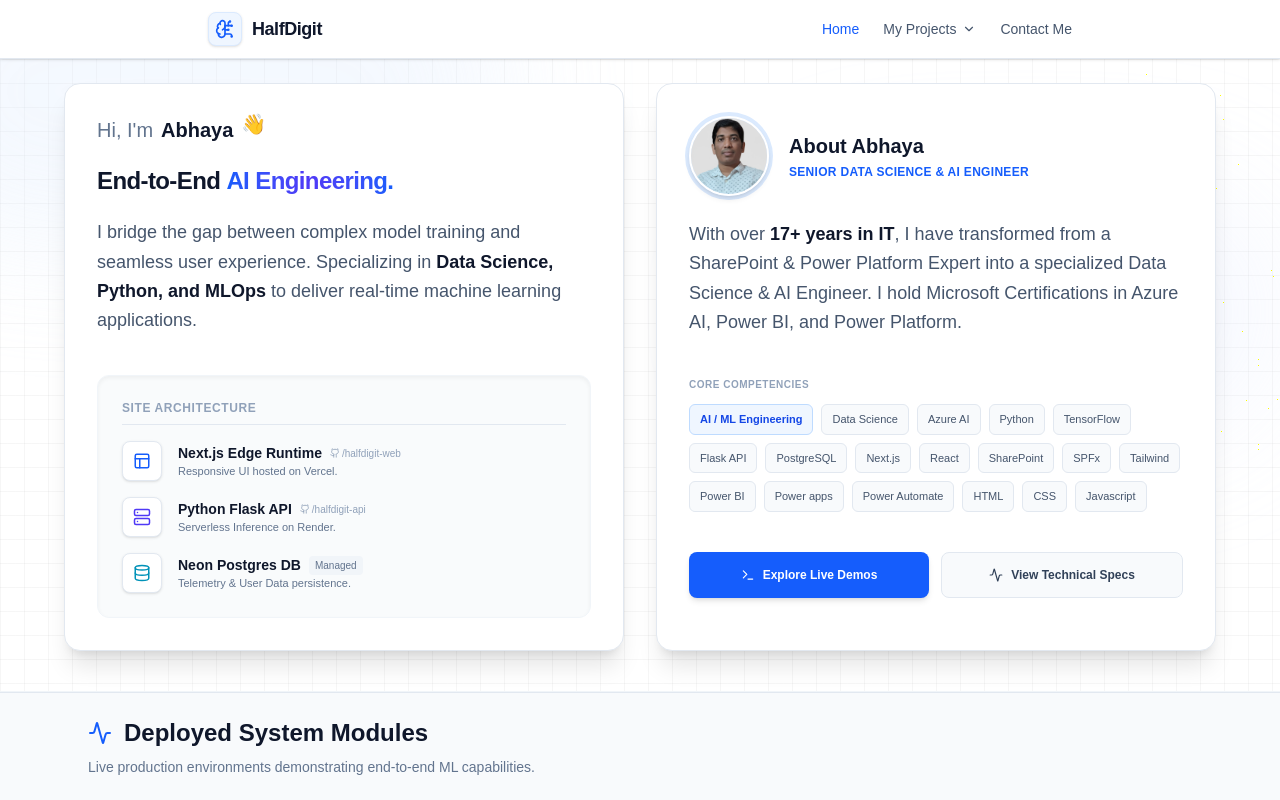
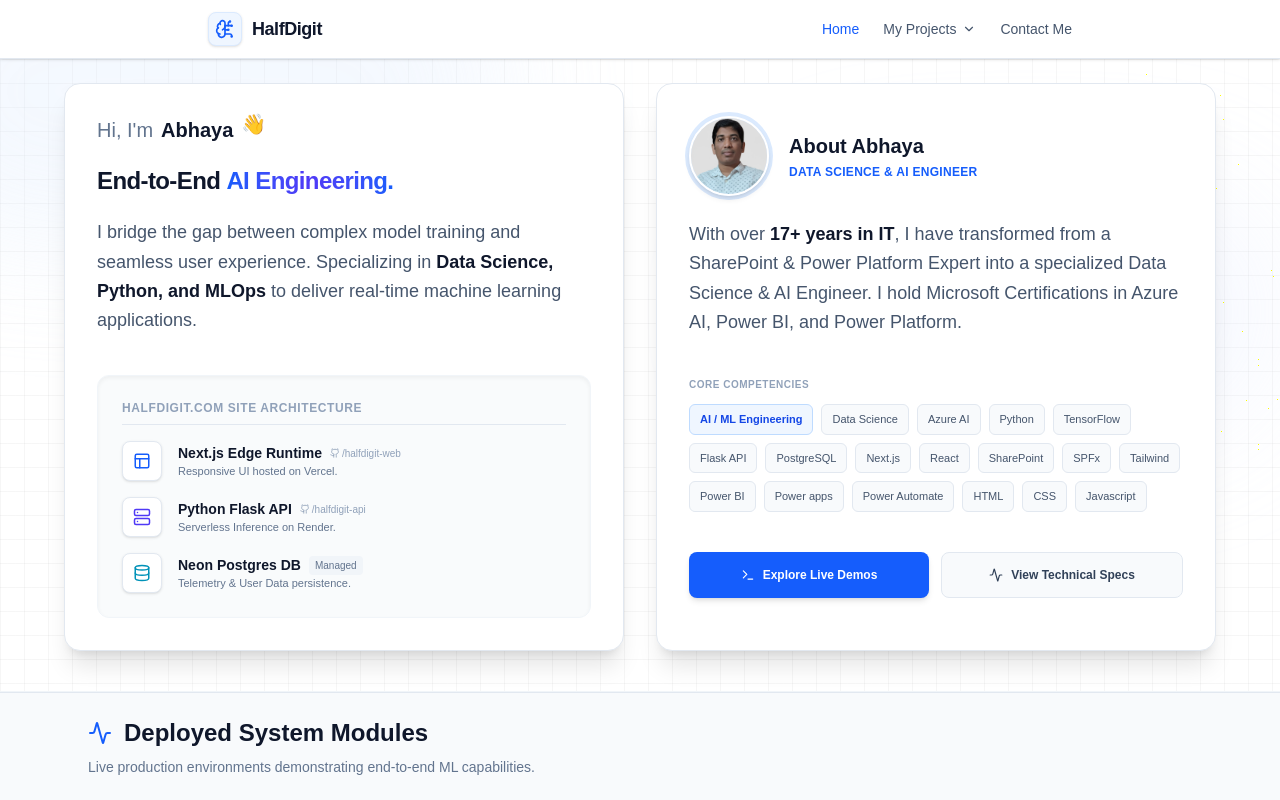
Before and after one commit to abhayas/halfdigit-web, a Next.js app: page / in a window 1280 px wide. Shown: the top 800 px of the page. Built offline with nearby package versions, Linux system fonts and the light colour scheme; no server answers.

Commit message:
few text changes

```diff
--- a/app/page.jsx
+++ b/app/page.jsx
@@ -143,7 +143,7 @@
               {/* --- ARCHITECTURE STACK (Inside the card now) --- */}
               <div className="mt-auto bg-slate-50/80 rounded-xl border border-slate-100 p-6 shadow-inner">
                 <div className="flex items-center gap-2 mb-4 border-b border-slate-200 pb-2">
-                  <span className="text-slate-400 font-mono text-xs font-bold uppercase tracking-wider">site Architecture</span>
+                  <span className="text-slate-400 font-mono text-xs font-bold uppercase tracking-wider">HalfDigit.com site Architecture</span>
                 </div>
                 <div className="space-y-4 relative">
                   {/* Connecting Line */}
@@ -219,7 +219,7 @@
                   </div>
                   <div>
                     <h3 className="font-bold text-slate-900 text-xl">About Abhaya</h3>
-                    <p className="text-blue-600 text-xs font-bold tracking-wide mt-1 uppercase">Senior Data Science & AI Engineer</p>
+                    <p className="text-blue-600 text-xs font-bold tracking-wide mt-1 uppercase">Data Science & AI Engineer</p>
                   </div>
                 </div>
 
```
